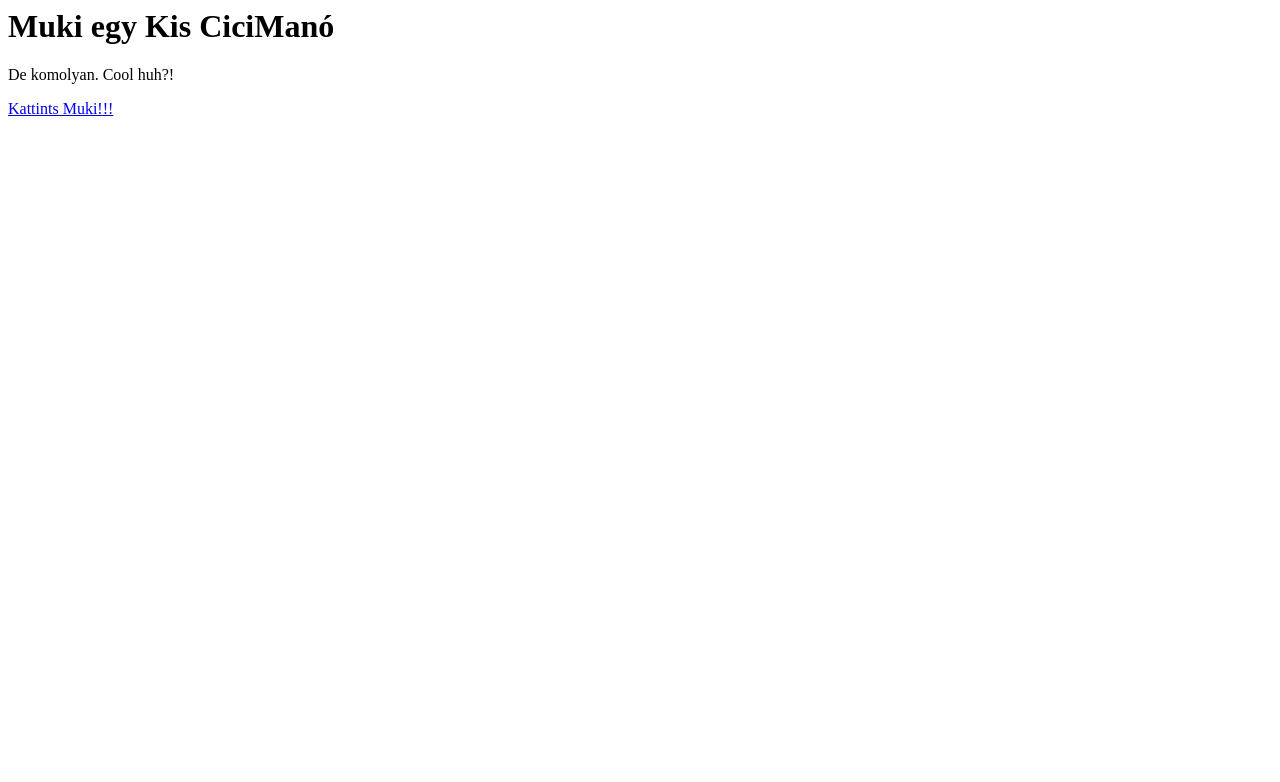
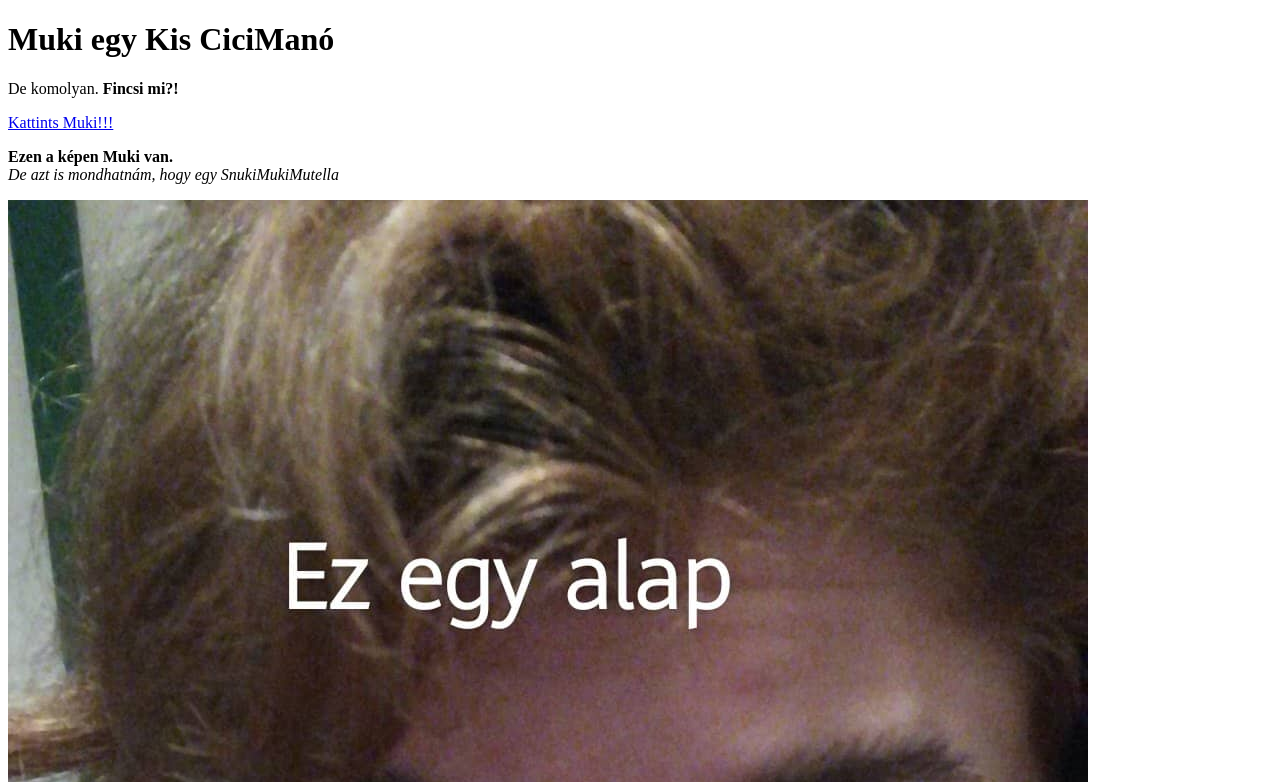
Before and after one commit to 96oliver/My-First-Page, a plain HTML site: page First-Page.html in a window 1280 px wide. Shown: the top 782 px of the page. Drawn offline with Linux system fonts and the light colour scheme.

Commit message:
Aded Images and Staff

```diff
--- a/First-Page.html
+++ b/First-Page.html
@@ -1,3 +1,17 @@
-<h1> Muki egy Kis CiciManó </h1>
-<p> De komolyan. Cool huh?! </p>
-<a href="https://isitchristmas.today/ "target="_blank" title="Kari van ma???">Kattints Muki!!! </a>
+<!DOCTYPE html>
+<html>
+<head>
+	<title>Mukika Lapja</title>
+</head>
+<body>
+	<h1> Muki egy Kis CiciManó </h1>
+	<p> De komolyan. <b>Fincsi mi?!</b> </p>
+	<a href="https://isitchristmas.today/ "target="_blank" title="Kari van ma???">Kattints Muki!!! </a>
+	<p>
+		<b> Ezen a képen Muki van. </b>
+		<br> <i> De azt is mondhatnám, hogy egy SnukiMukiMutella </i>
+</p>
+	<img src="img/muki.jpg">
+	<img src="https://hungarytoday.hu/wp-content/uploads/2022/06/bear-g9a60d9c94_1920.jpg">
+</body>
+</html>
```
Also changed, not shown: img/muki.jpg (added).
